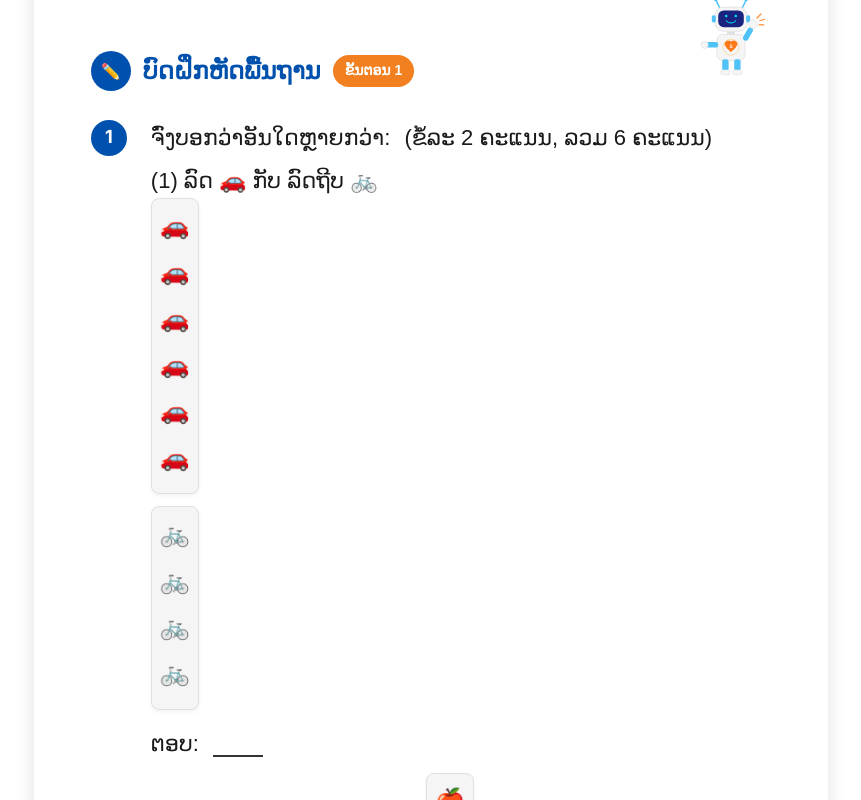
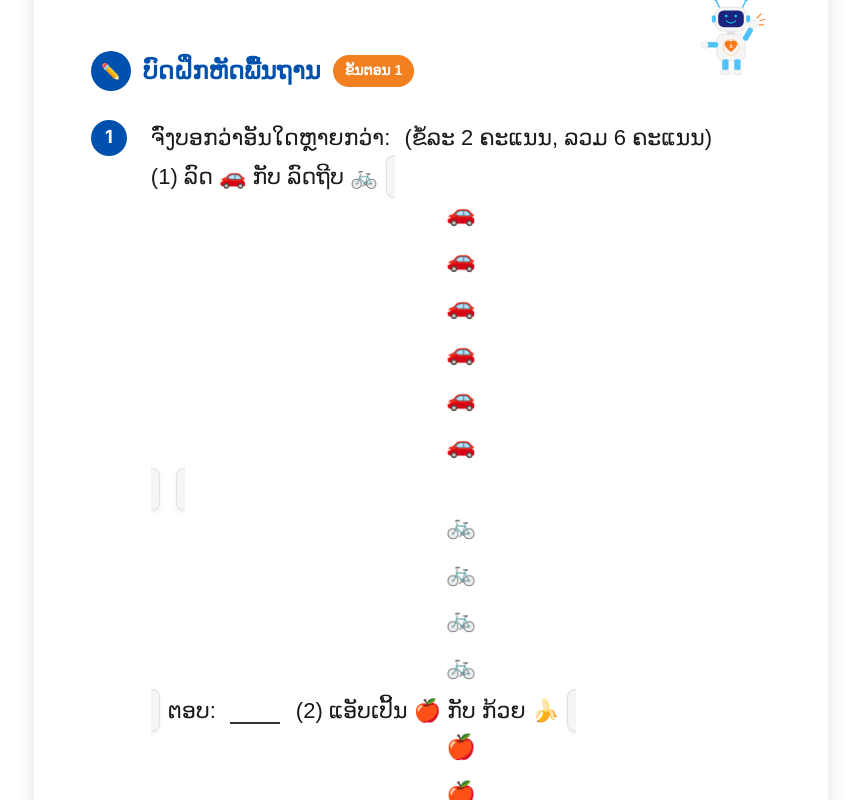
Before and after one commit to kokiyamagishi/MathDrillMaker, a Next.js app: page /grade1 in a window 1280 px wide. Shown: the part 2580-3380 px from the top of the page, without its empty margins (229-1090 px from the left). Built offline with nearby package versions, Linux system fonts and the light colour scheme; a web font is replaced by a local one.

Commit message:
style: change sub-question flex layout to inline flow to avoid formula breaking and align answer boxes next to sentences

```diff
--- a/src/styles/drill.css
+++ b/src/styles/drill.css
@@ -315,28 +315,35 @@
   margin-left: var(--space-2);
 }
 
-/* 各問題行のレイアウト制御：フレックスコンテナとして横並びにする */
+/* 各問題行のレイアウト制御：インラインフローとして文章の横に解答欄を配置する */
 .problem__content div[style*="display: flex"] {
-  display: flex !important;
-  flex-wrap: wrap !important; /* Force wrapping for long questions */
-  align-items: center;
-  gap: var(--space-1) var(--space-3) !important; /* Horizontal and vertical gaps */
+  display: block !important;
   margin-bottom: var(--space-2);
   width: 100%;
   word-break: break-word; /* Ensure Lao text wraps properly */
 }
 
+.problem__content div[style*="display: flex"] > span,
+.problem__content div[style*="display: flex"] > div {
+  display: inline !important;
+  min-width: 0 !important;
+  width: auto !important;
+  white-space: normal !important;
+}
+
 .problem__content div[style*="display: flex"] > span:first-child,
 .problem__content div[style*="display: flex"] > div:first-child {
+  display: inline !important;
+  white-space: nowrap !important; /* (1) itself doesn't wrap */
+  font-family: var(--font-lao) !important;
+  font-size: 1.375rem !important;
+  font-weight: normal !important;
+  margin-right: 8px !important;
+}
+
+.problem__content div[style*="display: flex"] > .answer-blank {
   display: inline-block !important;
-  min-width: 45px !important; /* 小問番号を一列に美しく並べるための固定幅 */
-  flex-shrink: 0 !important;
-  white-space: nowrap !important; /* 折り返しを防止 */
-  word-break: keep-all !important;
-  overflow-wrap: normal !important;
-  font-family: var(--font-lao) !important; /* 13ページと同じお気に入りのフォントに統一 */
-  font-size: 1.375rem !important; /* 22px に統一 */
-  font-weight: normal !important; /* 通常의 太さに統一 */
+  vertical-align: middle !important;
 }
 
 /* 解答記入欄 */
```
